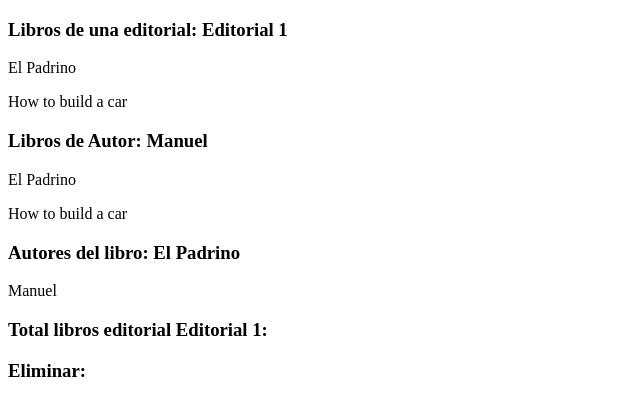
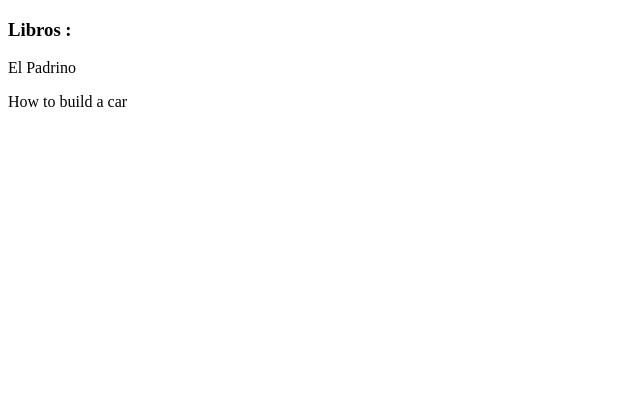
Before and after one commit to mmonlop/biblioteca-django, a Django app: page / in a window 1280 px wide. Shown: the top 416 px of the page, without its empty margins (0-640 px from the left). Run offline with Django 5.2, Linux system fonts and the light colour scheme; data comes from the database, SQL or seed files in the repository; both versions use the stored data as it was after the commit.

Commit message:
Libros modificados

```diff
--- a/catalogo/templates/principal.html
+++ b/catalogo/templates/principal.html
@@ -6,31 +6,11 @@
     <title>Document</title>
   </head>
   <body>
-    <h3>Libros de una editorial: {{editorial.nombre}}</h3>
+    <h3>Libros : </h3>
 
     {%for libro in libros%}
     <p>{{libro.titulo}}</p>
     {%endfor%}
 
-    <h3>Libros de Autor: {{autor.nombre}}</h3>
-
-    {%for libro in libros_autor%}
-    <p>{{libro.titulo}}</p>
-    {%endfor%}
-
-    <h3>Autores del libro: {{libro.titulo}}</h3>
-
-    {%for autor in autores_d_libro%}
-    <p>{{autor.nombre}}</p>
-    {%endfor%}
-
-    <h3>Total libros editorial {{editorial.nombre}}:</h3>
-    <p>{{total_libros.total}}</p>
-
-    <h3>Eliminar:</h3>
-    <p>
-    </p>
-
-
   </body>
 </html>
--- a/catalogo/views.py
+++ b/catalogo/views.py
@@ -26,38 +26,35 @@ def principal(request):
 
 
     #Recupera todos los libros de una editorial.
-    editorial = Editorial.objects.first()
+    # editorial = Editorial.objects.first()
 
-    libros = editorial.libros.all()
+    # libros = editorial.libros.all()
 
 
 
     #Recupera todos los libros de un autor.
 
-    autor = Autor.objects.first()
+    # autor = Autor.objects.first()
 
-    libros_autor = autor.libros.all()
+    # libros_autor = autor.libros.all()
 
     #Recupera todos los autores de un libro.
 
-    autor_libro = Libro.objects.first()
+    # autor_libro = Libro.objects.first()
 
-    autores_de_libro = autor_libro.autores.all()
+    # autores_de_libro = autor_libro.autores.all()
 
 
     #Muestra el número de libros por editorial mediante annotate()
 
-    total_libros_editorial = Editorial.objects.filter(pk=editorial.pk).annotate(
-        total=Count("libros")
-    )
+    # total_libros_editorial = Editorial.objects.filter(pk=editorial.pk).annotate(
+    #     total=Count("libros")
+    # )
+
+    libros = Libro.objects.all()
 
 
-    # Recupera los libros desde una editorial y desde un autor utilizando related_name
-
-
-
-    return render(request, 'principal.html', {'libros':libros, 'libros_autor':libros_autor, 'editorial': editorial, 'autor':autor, 'autores_d_libro':autores_de_libro,
-                                              'libro':autor_libro, 'total_libros':total_libros_editorial})
+    return render(request, 'principal.html', {'libros':libros, })
 
 
 
```
Also changed, not shown: db.sqlite3, 1 other file.
